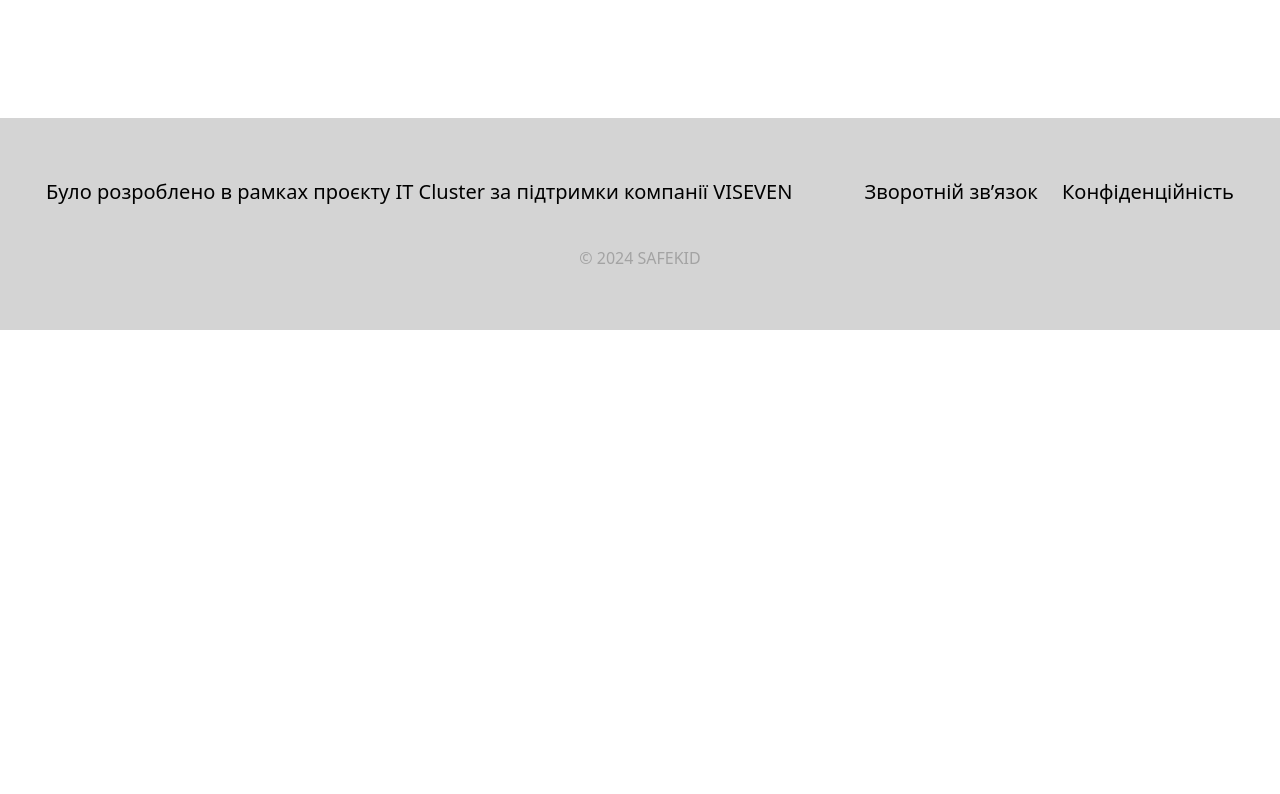
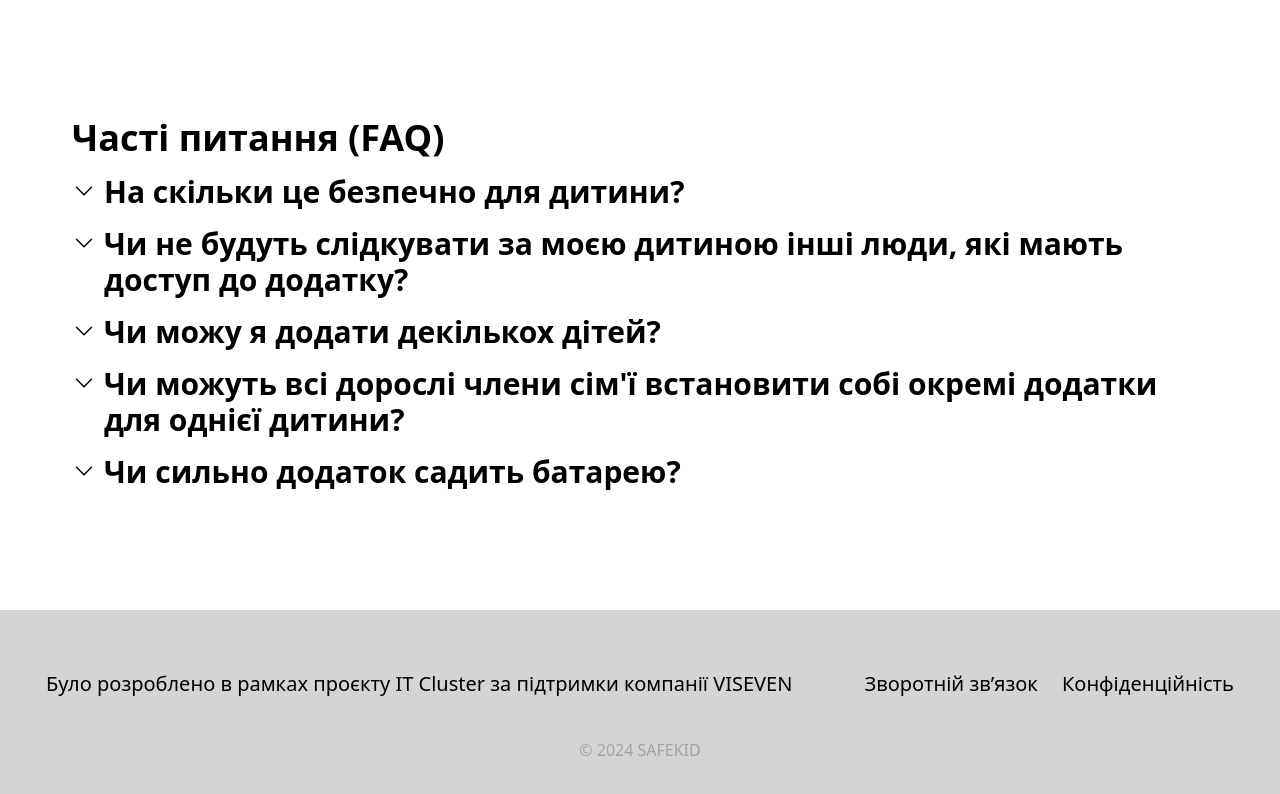
Before and after one commit to OlesiaTr/safekid-landing-page, a Next.js app: page / in a window 1280 px wide. Shown: the part 1696-2490 px from the top of the page. Before the commit the page ends 2026 px from the top, so only its background shows below. Built offline with nearby package versions, Linux system fonts and the light colour scheme.

Commit message:
+ faq section

```diff
--- a/package.json
+++ b/package.json
@@ -16,6 +16,7 @@
     "prepare": "husky"
   },
   "dependencies": {
+    "@heroicons/react": "^2.1.3",
     "clsx": "^2.1.0",
     "next": "14.1.3",
     "react": "^18",
--- a/src/app/page.tsx
+++ b/src/app/page.tsx
@@ -1,4 +1,4 @@
-import { AboutUs, Description, Footer, Relevance } from '@/sections';
+import { AboutUs, Description, FAQ, Footer, Relevance } from '@/sections';
 
 export default function Home() {
   return (
@@ -9,6 +9,8 @@ export default function Home() {
 
       <AboutUs />
 
+      <FAQ />
+
       <Footer />
     </>
   );
--- /dev/null
+++ b/src/sections/faq/faq.tsx
@@ -0,0 +1,53 @@
+'use client';
+
+import { useState } from 'react';
+import { ChevronDownIcon } from '@heroicons/react/24/outline';
+import { Title } from '@/components/ui';
+
+import data from '@/data/faq.json';
+import clsx from 'clsx';
+
+export const FAQ = () => {
+  const [active, setActive] = useState<null | number>(null);
+
+  const toggleActive = (id: number) => {
+    setActive(active === id ? null : id);
+  };
+
+  return (
+    <section className="section" id={data.id}>
+      <Title title={data.title} />
+
+      <ul className=" flex flex-col gap-2 md:gap-4 ">
+        {data.questionData.map((item, id) => (
+          <li
+            key={id}
+            onClick={() => toggleActive(id)}
+            className={clsx(
+              ' cursor-pointer transition',
+              active === id && 'active',
+            )}
+          >
+            <div className="flex items-baseline ">
+              <ChevronDownIcon
+                className={clsx(
+                  'size-6 min-w-6 transition',
+                  active === id && 'rotate-180',
+                )}
+              />
+              <p className="ml-2 text-xl font-semibold leading-normal md:text-2xl xl:text-3xl">
+                {item.question}
+              </p>
+            </div>
+
+            {active === id && (
+              <p className="leading-normal md:text-lg xl:text-2xl">
+                {item.answer}
+              </p>
+            )}
+          </li>
+        ))}
+      </ul>
+    </section>
+  );
+};
--- /dev/null
+++ b/src/sections/faq/index.ts
@@ -0,0 +1 @@
+export { FAQ } from './faq';
--- a/src/sections/index.ts
+++ b/src/sections/index.ts
@@ -1,4 +1,5 @@
 export { AboutUs } from './about-us';
 export { Description } from './description';
+export { FAQ } from './faq';
 export { Footer } from './footer';
 export { Relevance } from './relevance';
--- a/src/styles/globals.css
+++ b/src/styles/globals.css
@@ -5,3 +5,7 @@
 .section {
   @apply mx-auto flex max-w-screen-xl flex-col px-4 pb-10  md:px-[72px] md:pb-20 xl:pb-[120px];
 }
+
+.active {
+  @apply block;
+}
```
Also changed, not shown: 1 other file (tests, documents, lock files or other folders).
